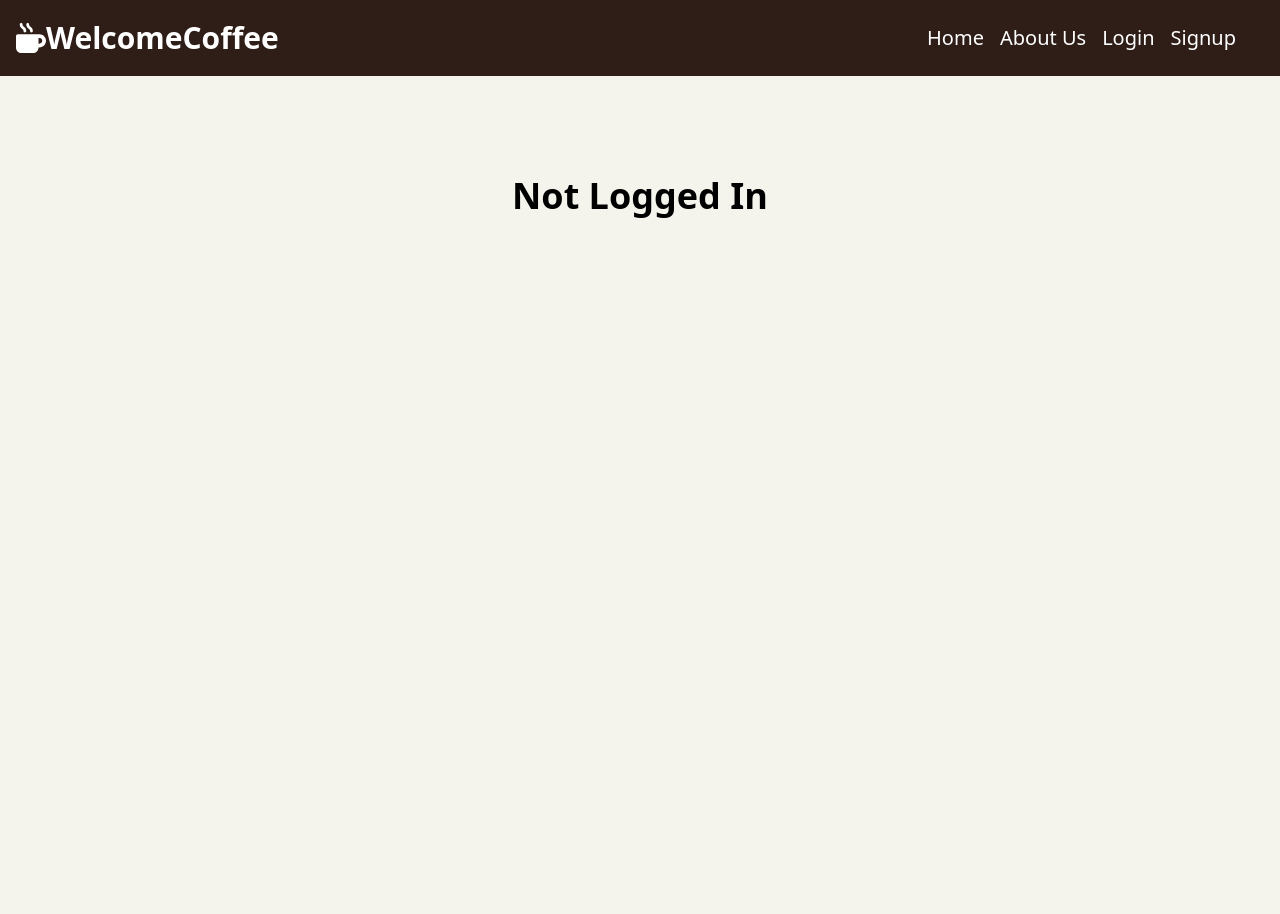
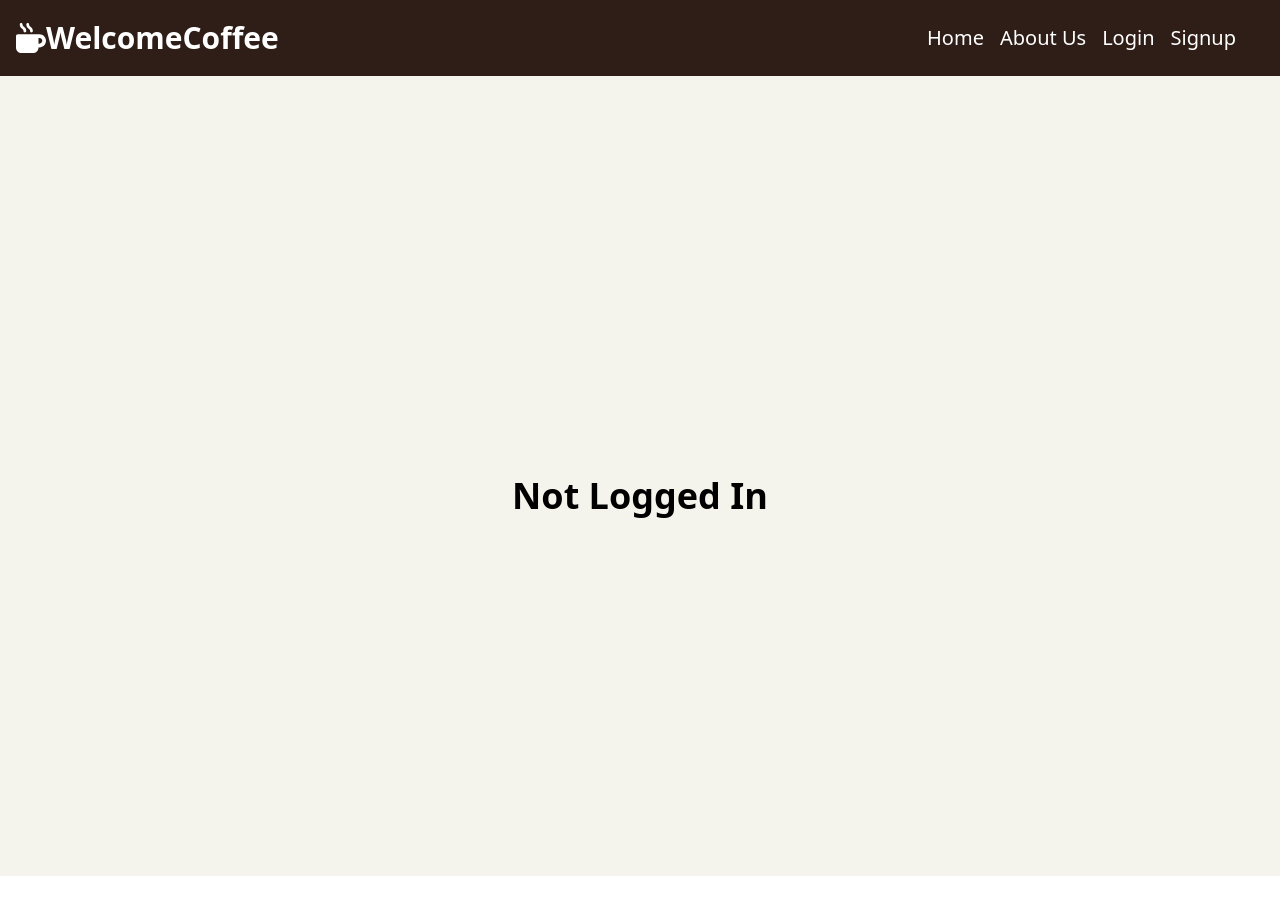
Before and after one commit to JOmega12/welcomeCoffeeExpress, a React (Vite) app: page /favorites in a window 1280 px wide. Shown: the top 914 px of the page. After the commit the page ends 876 px from the top, so only its background shows below. Built offline with nearby package versions, Linux system fonts and the light colour scheme; data requests are answered from the project's data file.

Commit message:
fixed height issue except favorite comp

```diff
--- a/db.json
+++ b/db.json
@@ -81,12 +81,12 @@
     },
     {
       "userId": 1,
-      "coffeeId": 1,
+      "coffeeId": 4,
       "id": 7
     },
     {
       "userId": 1,
-      "coffeeId": 2,
+      "coffeeId": 5,
       "id": 8
     }
   ],
--- a/src/App.tsx
+++ b/src/App.tsx
@@ -20,15 +20,17 @@ function App() {
   return (
     //!add the star favorites as being favorited
     // ! about us page needs sample info at a later time
+    // !try to map into object
     <>
     <Navbar/>
     {/*     bg-[#f4f4ec] */}
-    <div className="flex justify-center items-center lg:p-20 md:p-10 w-screen bg-[#f4f4ec] space-y-5
+    {/* min-h-screen flex flex-col justify-center items-center font-serif */}
+    <div className="flex justify-center items-center lg:p-20 md:p-10 w-screen bg-[#f4f4ec] space-y-5 min-h-screen
     ">
       <AuthProvider>
         <CoffeeProvider>
           <FavoriteProvider>
-            <Toaster />
+            {/* <Toaster /> */}
             <Routes>
               <Route path="/" element={<LandingPage />}></Route>
               <Route path="about-us" element={<AboutUs />}></Route>
--- a/src/components/Favorites/FavoriteCards.tsx
+++ b/src/components/Favorites/FavoriteCards.tsx
@@ -49,10 +49,10 @@ export const FavoriteCards = () => {
     logoutUser();
     navigate("/");
   };
-
+  // min-h-screen flex flex-col justify-center items-center font-serif
   return (
     <>
-      <div className="flex flex-col h-screen mt-10">
+      <div className="flex flex-col min-h-full mt-10">
         {isRegister ? (
           <>
             <div className="w-full mb-2 p-3 mt-3 text-center font-bold text-xl md:text-4xl lg:text-4xl">
--- a/src/providers/AuthProvider.tsx
+++ b/src/providers/AuthProvider.tsx
@@ -52,7 +52,6 @@ export const AuthProvider = ({ children }: AuthProviderProps) => {
       if (!user) {
         throw new Error("User not found");
       }
-
       if (user.username !== username) {
         throw new Error("Incorrect Password");
       }
```
